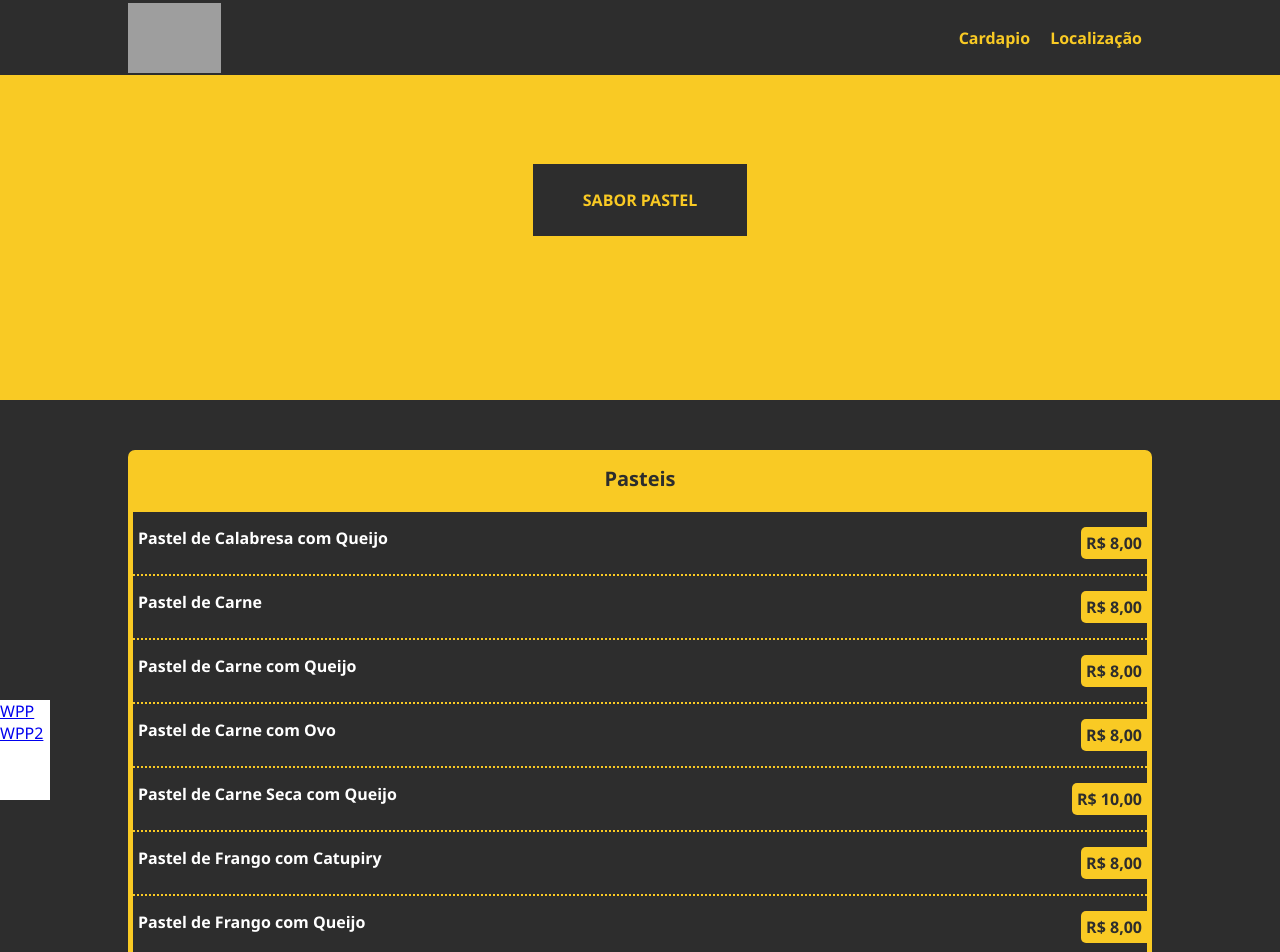
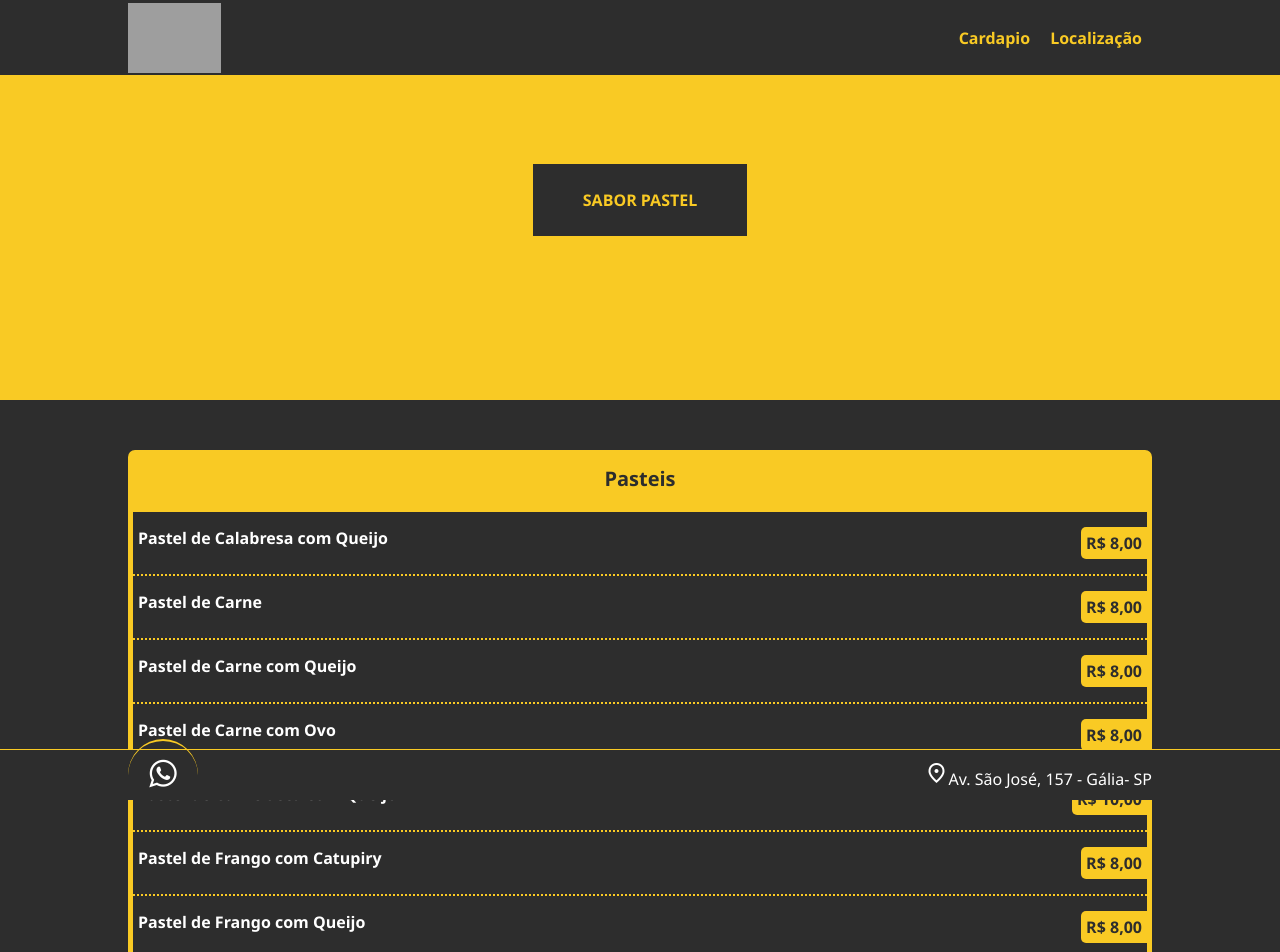
Before and after one commit to isthigu/sabor-pastel-catalogo, an Angular app: page / in a window 1280 px wide. Shown: the top 952 px of the page. Built offline with nearby package versions, Linux system fonts and the light colour scheme; grey boxes are pictures that could not be loaded.

Commit message:
footer v1

```diff
--- a/src/app/app.component.html
+++ b/src/app/app.component.html
@@ -1,4 +1,4 @@
-<app-menu testea="Felipe"></app-menu>
+<app-menu></app-menu>
 <app-photo></app-photo>
 <app-cardapio></app-cardapio>
 <app-footer></app-footer>
--- a/src/app/footer/footer.component.css
+++ b/src/app/footer/footer.component.css
@@ -1,9 +1,36 @@
 .container{
+    width: 100vw;
+    height: 50px;
+    position: fixed;
+    display: flex;
+    bottom: 0px;
+    justify-content: center;
+    align-items: center;
+    background-color: #2d2d2d;
+    border-top: 1px solid #f9ca24;
+}
+.container_footer{
+    width: 80%;
+    max-width: 80%;
+    display: flex;
+    align-items: center;
+    justify-content: space-between;
+}
+.wpp{
     width: 50px;
-    height: 100px;
-    position: fixed;
-    display: BLOCK;
-    bottom: 0px;
-    justify-content: space-evenly;
-    background-color: #fff;
+    height: 50px;
+    text-align: center;
+    text-decoration: none;
+    color: #fff;
+    font-size: 2rem;
+    /* background-color: red; */
+    border-top: #f9ca24 2px solid;
+    border-radius: 50% 50%;
+    padding: 10px 10px;
 }
+.wpp:hover{
+    color: #f9ca24;
+}
+span{
+    color: #fff;
+}
--- a/src/app/footer/footer.component.html
+++ b/src/app/footer/footer.component.html
@@ -1,5 +1,8 @@
 <div class="container">
-    <a href="https://wa.me/+5514981222423?text=I%20am%20interested%20in%20your%20services.%20How%20to%20get%20started%3F">WPP</a>
-    <P></P>
-    <a href="https://wa.me/+5514998759838?text=I%20am%20interested%20in%20your%20services.%20How%20to%20get%20started%3F">WPP2</a>
+    <div class="container_footer">
+        <a class="wpp" href="https://wa.me/+5514981222423?text=I%20am%20interested%20in%20your%20services.%20How%20to%20get%20started%3F"><i class="fa fa-whatsapp"></i></a>
+        <span><span class="material-symbols-outlined">
+            location_on
+            </span>Av. São José, 157 - Gália- SP</span>
+    </div>
 </div>
--- a/src/index.html
+++ b/src/index.html
@@ -6,6 +6,8 @@
   <base href="/">
   <meta name="viewport" content="width=device-width, initial-scale=1">
   <link rel="icon" type="image/x-icon" href="favicon.ico">
+  <link rel="stylesheet" href="https://cdnjs.cloudflare.com/ajax/libs/font-awesome/4.7.0/css/font-awesome.min.css">
+  <link rel="stylesheet" href="https://fonts.googleapis.com/css2?family=Material+Symbols+Outlined:opsz,wght,FILL,GRAD@24,400,0,0" />
 </head>
 <body>
   <app-root></app-root>
```
